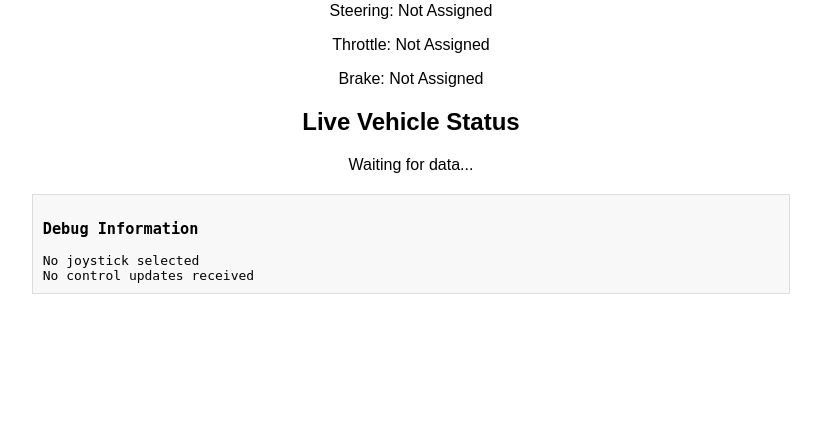
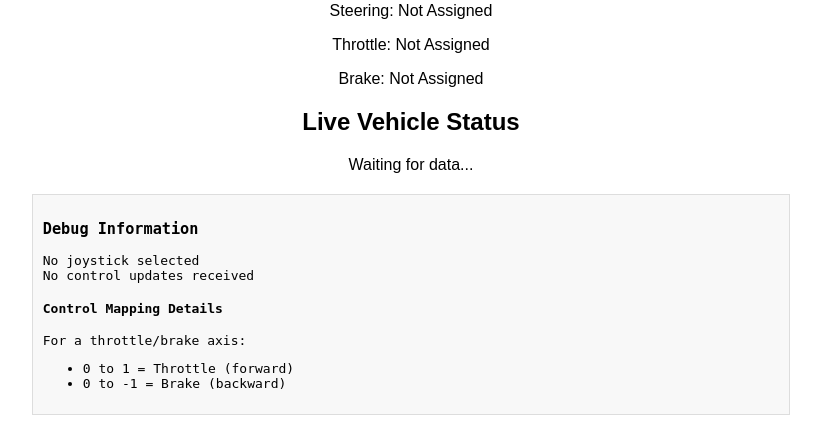
Before and after one commit to Zia-ullah-khan/WheelDriver, a Flask app: template templates/index.html in a window 1280 px wide. Shown: the part 521-944 px from the top of the page, without its empty margins (229-1050 px from the left). Before the commit the page ends 815 px from the top, so only its background shows below. Run offline with Flask 3, Linux system fonts and the light colour scheme; the template is opened without the code that fills it, so the values that code supplies are empty; some libraries are stand-ins or nearby versions.

Commit message:
Add brake support and debug information for Roblox connection

```diff
--- a/Server.py
+++ b/Server.py
@@ -16,6 +16,9 @@ control_mapping = {"steering": None, "throttle": None, "brake": None}
 latest_controls = {"Throttle": 0, "Steering": 0, "Handbrake": False}
 last_roblox_heartbeat = None
 
+last_roblox_heartbeat = time.time()
+print("Server initialized with default heartbeat timestamp")
+
 vehicle_state_queue = queue.Queue(maxsize=5)
 
 @app.route("/")
@@ -32,14 +35,26 @@ def roblox_heartbeat():
     global last_roblox_heartbeat
     last_roblox_heartbeat = time.time()
     print(f"Received heartbeat from Roblox at {time.strftime('%H:%M:%S')}")
-    return jsonify({"status": "ok"})
+    return jsonify({"status": "ok", "timestamp": last_roblox_heartbeat})
 
 @socketio.on("check_roblox_connection")
 def check_roblox_connection():
+    global last_roblox_heartbeat
     now = time.time()
-    connected = last_roblox_heartbeat and (now - last_roblox_heartbeat < 5)
-    emit("roblox_connection_status", {"connected": connected})
-    print(f"Roblox connection status check: {'Connected' if connected else 'Disconnected'}")
+
+    if last_roblox_heartbeat is None:
+        last_roblox_heartbeat = now
+
+    connected = (now - last_roblox_heartbeat < 10)
+
+    emit("roblox_connection_status", {
+        "connected": connected,
+        "last_heartbeat": last_roblox_heartbeat,
+        "now": now,
+        "diff": now - last_roblox_heartbeat
+    })
+
+    print(f"Roblox connection status check: {'Connected' if connected else 'Disconnected'} (Last heartbeat: {round(now - last_roblox_heartbeat, 2)}s ago)")
 
 @app.route("/controls", methods=["GET"])
 def get_controls():
@@ -122,11 +137,13 @@ def update_mapping(data):
     for map_type, value in data.items():
         if map_type in valid_types:
             try:
+                value = int(value)
+
                 if map_type == "brake":
                     if selected_joystick is not None:
                         joystick = pygame.joystick.Joystick(selected_joystick)
                         if value < joystick.get_numbuttons():
-                            control_mapping[map_type] = int(value)
+                            control_mapping[map_type] = value
                             print(f"Mapped {map_type} to button {value}")
                         else:
                             print(f"Invalid button index: {value}")
@@ -134,7 +151,7 @@ def update_mapping(data):
                     if selected_joystick is not None:
                         joystick = pygame.joystick.Joystick(selected_joystick)
                         if value < joystick.get_numaxes():
-                            control_mapping[map_type] = int(value)
+                            control_mapping[map_type] = value
                             print(f"Mapped {map_type} to axis {value}")
                         else:
                             print(f"Invalid axis index: {value}")
@@ -146,7 +163,7 @@ def update_mapping(data):
 
 def joystick_listener():
     global latest_controls
-    last_values = {"Steering": 0, "Throttle": 0, "Handbrake": False}
+    last_values = {"Steering": 0, "Throttle": 0, "Brake": 0, "Handbrake": False}
 
     while True:
         pygame.event.pump()
@@ -158,34 +175,60 @@ def joystick_listener():
                 changed = False
 
                 if control_mapping["steering"] is not None:
-                    new_steering = round(joystick.get_axis(control_mapping["steering"]), 2)
-                    if abs(new_steering - last_values["Steering"]) > 0.01:
-                        latest_controls["Steering"] = new_steering
-                        last_values["Steering"] = new_steering
-                        changed = True
+                    try:
+                        new_steering = round(joystick.get_axis(control_mapping["steering"]), 2)
+                        if abs(new_steering - last_values["Steering"]) > 0.01:
+                            latest_controls["Steering"] = new_steering
+                            last_values["Steering"] = new_steering
+                            changed = True
+                    except Exception as e:
+                        print(f"Error reading steering: {e}")
 
                 if control_mapping["throttle"] is not None:
-                    new_throttle = round(joystick.get_axis(control_mapping["throttle"]), 2)
-                    if abs(new_throttle - last_values["Throttle"]) > 0.01:
-                        latest_controls["Throttle"] = new_throttle
-                        last_values["Throttle"] = new_throttle
-                        changed = True
+                    try:
+                        raw_value = joystick.get_axis(control_mapping["throttle"])
+
+                        new_throttle = max(0, round(raw_value, 2))
+
+                        new_brake = max(0, round(-raw_value, 2))
+
+                        if abs(new_throttle - last_values["Throttle"]) > 0.01:
+                            latest_controls["Throttle"] = new_throttle
+                            last_values["Throttle"] = new_throttle
+                            changed = True
+
+                        if abs(new_brake - last_values["Brake"]) > 0.01:
+                            latest_controls["Brake"] = new_brake
+                            last_values["Brake"] = new_brake
+                            changed = True
+                    except Exception as e:
+                        print(f"Error reading throttle/brake: {e}")
 
                 if control_mapping["brake"] is not None:
-                    new_handbrake = bool(joystick.get_button(control_mapping["brake"]))
-                    if new_handbrake != last_values["Handbrake"]:
-                        latest_controls["Handbrake"] = new_handbrake
-                        last_values["Handbrake"] = new_handbrake
-                        changed = True
+                    try:
+                        new_handbrake = bool(joystick.get_button(control_mapping["brake"]))
+                        if new_handbrake != last_values["Handbrake"]:
+                            latest_controls["Handbrake"] = new_handbrake
+                            last_values["Handbrake"] = new_handbrake
+                            changed = True
+                    except Exception as e:
+                        print(f"Error reading brake button: {e}")
 
                 if changed:
+                    if hasattr(joystick_listener, 'debug_counter'):
+                        joystick_listener.debug_counter += 1
+                    else:
+                        joystick_listener.debug_counter = 0
+
+                    if joystick_listener.debug_counter % 100 == 0:
+                        print(f"Current controls: {latest_controls}, Mapping: {control_mapping}")
+
                     socketio.emit("control_update", latest_controls)
 
-            except pygame.error:
-                print("Joystick error, resetting...")
+            except pygame.error as e:
+                print(f"Joystick error: {e}, resetting...")
                 pygame.joystick.quit()
                 pygame.joystick.init()
-                time.sleep(1)
 
         time.sleep(0.01)
 
--- a/templates/index.html
+++ b/templates/index.html
@@ -37,6 +37,10 @@
         <h2>Roblox Connection Status</h2>
         <p id="robloxStatus">🔄 Checking...</p>
         <button onclick="checkRobloxConnection()">Check Connection</button>
+        <div id="robloxDebugInfo" class="debug-info" style="display: none;">
+            <h4>Roblox Connection Details</h4>
+            <pre id="robloxDebugData">No data yet</pre>
+        </div>
 
         <h2>Map Controls (Perform Action to Assign)</h2>
         <button onclick="startMapping('steering')">Map Steering</button>
@@ -55,6 +59,14 @@
             <h3>Debug Information</h3>
             <div id="joystickInfo">No joystick selected</div>
             <div id="lastControlUpdate">No control updates received</div>
+            <div id="mappingInfo">
+                <h4>Control Mapping Details</h4>
+                <p>For a throttle/brake axis:</p>
+                <ul>
+                    <li>0 to 1 = Throttle (forward)</li>
+                    <li>0 to -1 = Brake (backward)</li>
+                </ul>
+            </div>
         </div>
     </div>
 
@@ -231,12 +243,20 @@
 
         function checkRobloxConnection() {
             socket.emit("check_roblox_connection");
+            console.log("Checking Roblox connection...");
         }
 
         socket.on("roblox_connection_status", function(data) {
             document.getElementById("robloxStatus").innerHTML = data.connected ?
                 "<span class='status-connected'>✅ Connected to Roblox</span>" :
                 "<span class='status-disconnected'>❌ Not Connected to Roblox</span>";
+
+            document.getElementById("robloxDebugInfo").style.display = "block";
+            document.getElementById("robloxDebugData").innerText =
+                `Last Heartbeat: ${new Date(data.last_heartbeat * 1000).toLocaleTimeString()}\n` +
+                `Current Time: ${new Date(data.now * 1000).toLocaleTimeString()}\n` +
+                `Time Difference: ${data.diff.toFixed(2)} seconds\n` +
+                `Connection Status: ${data.connected ? "Connected" : "Disconnected"}`;
         });
 
         socket.on("vehicle_state", function(data) {
@@ -254,8 +274,9 @@
         socket.on("control_update", function(data) {
             document.getElementById("lastControlUpdate").innerHTML = `
                 <p><b>Last Control Values:</b></p>
-                <p>Throttle: ${data.Throttle}</p>
-                <p>Steering: ${data.Steering}</p>
+                <p>Throttle: ${data.Throttle !== undefined ? data.Throttle.toFixed(2) : 'N/A'}</p>
+                <p>Brake: ${data.Brake !== undefined ? data.Brake.toFixed(2) : 'N/A'}</p>
+                <p>Steering: ${data.Steering !== undefined ? data.Steering.toFixed(2) : 'N/A'}</p>
                 <p>Handbrake: ${data.Handbrake ? "ON" : "OFF"}</p>
                 <p><b>Updated:</b> ${new Date().toLocaleTimeString()}</p>
             `;
@@ -263,6 +284,8 @@
 
         window.onload = function() {
             checkRobloxConnection();
+
+            setInterval(checkRobloxConnection, 3000);
 
             if (navigator.getGamepads) {
                 var gamepads = navigator.getGamepads();
```
Also changed, not shown: 1 other file.
